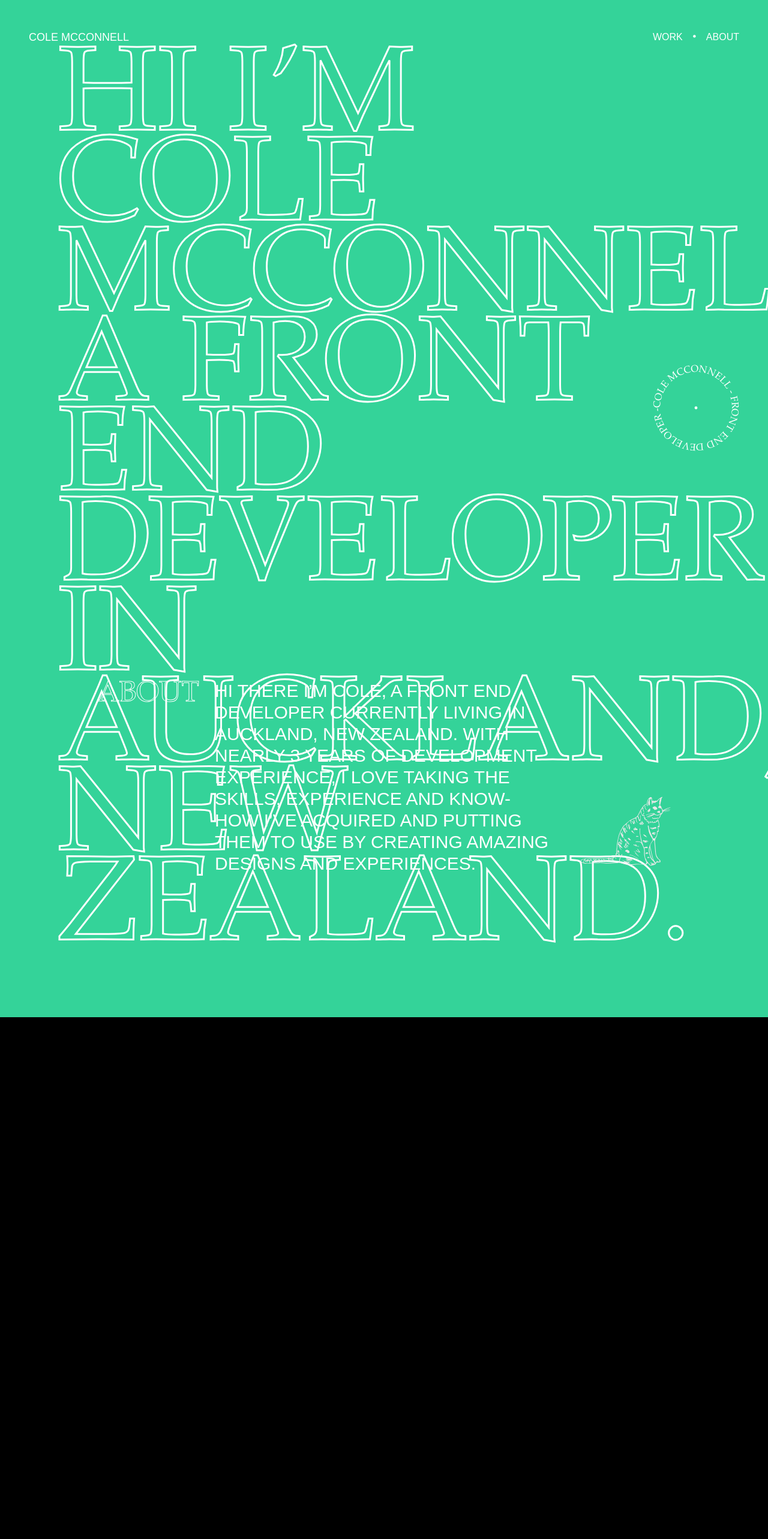
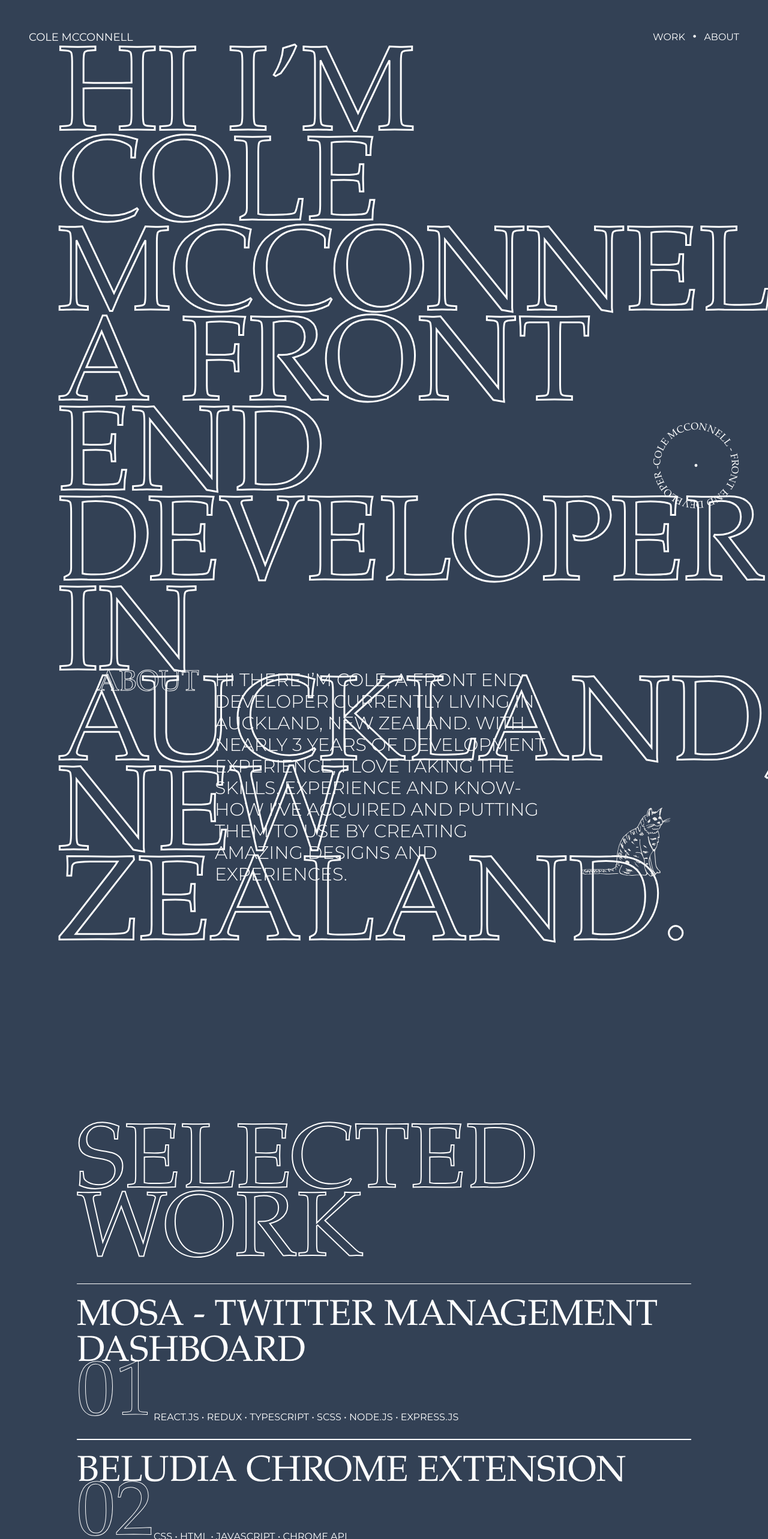
Before and after one commit to ColeInc/personal-portfolio-nextjs, a Next.js app: page / in a window 1280 px wide. Shown: the top 2566 px of the page at 60% size. Before the commit the page ends 1696 px from the top, so only its background shows below. Built offline with nearby package versions, Linux system fonts and the light colour scheme.

Commit message:
initial Selected Works layout and beginning styling

```diff
--- a/components/layout/LandingParagraph.tsx
+++ b/components/landingPage/LandingParagraph.tsx
@@ -1,6 +1,6 @@
 import Image from "next/image";
 import React from "react";
-import Grid from "./Grid";
+import Grid from "../layout/Grid";
 
 const LandingParagraph = () => {
     return (
@@ -8,7 +8,7 @@ const LandingParagraph = () => {
             <Grid>
                 <>
                     <h1 className="col-start-2 text-5xl text-transparent text-stroke-sm">ABOUT</h1>
-                    <p className="col-start-4 col-span-6 text-3xl font-sans leading-9">
+                    <p className="col-start-4 col-span-6 text-3xl leading-9 font-sans font-light">
                         HI THERE I&rsquo;M COLE, A FRONT END DEVELOPER CURRENTLY LIVING IN AUCKLAND, NEW ZEALAND. WITH
                         NEARLY 3 YEARS OF DEVELOPMENT EXPERIENCE, I LOVE TAKING THE SKILLS, EXPERIENCE AND KNOW-HOW
                         I&rsquo;VE ACQUIRED AND PUTTING THEM TO USE BY CREATING AMAZING DESIGNS AND EXPERIENCES.
--- /dev/null
+++ b/components/landingPage/SelectedWorks.tsx
@@ -0,0 +1,29 @@
+import React from "react";
+import SelectedWorksItem from "./SelectedWorksItem";
+import SelectedWorks from "../../models/SelectedWorks";
+
+const projectData: SelectedWorks[] = [
+    {
+        name: "Mosa - Twitter Management Dashboard",
+        techStack: "REACT.JS, REDUX, TYPESCRIPT, SCSS, NODE.JS, EXPRESS.JS",
+    },
+    {
+        name: "Beludia Chrome Extension",
+        techStack: "CSS, HTML, JAVASCRIPT, CHROME API",
+    },
+];
+
+const SelectedWorks = () => {
+    return (
+        <div className="py-48">
+            <h1 className="text-transparent text-10xl text-stroke-md leading-[.75] px-32 pb-6">SELECTED WORK</h1>
+            <div className="mx-32">
+                {projectData.map((item, index) => {
+                    return <SelectedWorksItem key={index} index={index + 1} data={item} />;
+                })}
+            </div>
+        </div>
+    );
+};
+
+export default SelectedWorks;
--- /dev/null
+++ b/components/landingPage/SelectedWorksItem.tsx
@@ -0,0 +1,20 @@
+import React, { ReactElement } from "react";
+import SelectedWorks from "../../models/SelectedWorks";
+
+const SelectedWorksItem: React.FC<{ data: SelectedWorks; index: number }> = props => {
+    const techStackList = props.data.techStack.split(",").join(" \u2022 ");
+
+    return (
+        <div className="flex flex-col justify-between py-6 border-y border-white group hover:border-gray-300 hover:text-gray-300 hover:fill-gray-300">
+            <h1 className="text-6xl group-hover:font-gray-300">{props.data.name.toUpperCase()}</h1>
+            <div className="flex flex-row items-end">
+                <h2 className="text-9xl text-transparent text-stroke-sm leading-[.70] group-hover:text-stroke-hovered">
+                    {props.index.toString().padStart(2, "0")}
+                </h2>
+                <p className="font-sans text-base">{techStackList}</p>
+            </div>
+        </div>
+    );
+};
+
+export default SelectedWorksItem;
--- a/components/navBar/NavBar.tsx
+++ b/components/navBar/NavBar.tsx
@@ -5,17 +5,15 @@ const NavBar = () => {
     return (
         <div className="w-full flex justify-between items-center px-12 pt-12 pb-5 bg-transparent text-white sticky top-0 z-50">
             <Link href="/">
-                <button className="text-lg font-sans font-thin cursor-pointer link link-underline">
-                    COLE MCCONNELL
-                </button>
+                <button className="text-lg font-sans cursor-pointer link link-underline">COLE MCCONNELL</button>
             </Link>
             <div className="w-36 flex justify-between items-center">
                 <Link href="/work">
-                    <button className="link link-underline font-sans font-light">WORK</button>
+                    <button className="link link-underline font-sans">WORK</button>
                 </Link>
                 <p className="cursor-default">&#8226;</p>
                 <Link href="/about">
-                    <button className="link link-underline font-sans font-thin">ABOUT</button>
+                    <button className="link link-underline font-sans">ABOUT</button>
                 </Link>
             </div>
         </div>
--- a/components/ui/RotateArcText.tsx
+++ b/components/ui/RotateArcText.tsx
@@ -3,7 +3,7 @@ import React, { useEffect, useRef, useState } from "react";
 const RotateArcText = () => {
     const spinnerRef = useRef<HTMLDivElement>();
 
-    // as user scrolls assign the correspoinding window.pageYOffset equal to the transform rotate css style on the arched text circle:
+    // as user scrolls assign the corresponding window.pageYOffset equal to the transform rotate css style on the arched text circle:
     useEffect(() => {
         const onScroll = () => {
             window.addEventListener("scroll", function () {
@@ -16,8 +16,7 @@ const RotateArcText = () => {
     }, []);
 
     return (
-        // <div className="bottom-0 right-0 fixed w-60 h-60" ref={spinnerRef}>
-        <div className="bottom-0 right-0 absolute w-60 h-60" ref={spinnerRef}>
+        <div className="bottom-0 right-0 w-60 h-60 absolute" ref={spinnerRef}>
             <svg viewBox="0 0 100 100">
                 <path
                     id="curve"
--- /dev/null
+++ b/models/SelectedWorks.ts
@@ -0,0 +1,6 @@
+interface SelectedWorks {
+    name: string;
+    techStack: string;
+}
+
+export default SelectedWorks;
--- a/package.json
+++ b/package.json
@@ -5,7 +5,7 @@
     "scripts": {
         "dev": "next dev",
         "build": "next build",
-        "start": "next start",
+        "start": "npm run dev",
         "lint": "next lint"
     },
     "dependencies": {
--- /dev/null
+++ b/pages/_document.tsx
@@ -0,0 +1,22 @@
+import Document, { Html, Head, Main, NextScript } from "next/document";
+
+class MyDocument extends Document {
+    render() {
+        return (
+            <Html>
+                <Head>
+                    <link
+                        href="https://fonts.googleapis.com/css2?family=Montserrat:wght@100;200;300;400;500;600;700;800&display=swap"
+                        rel="stylesheet"
+                    />
+                </Head>
+                <body>
+                    <Main />
+                    <NextScript />
+                </body>
+            </Html>
+        );
+    }
+}
+
+export default MyDocument;
--- a/pages/index.tsx
+++ b/pages/index.tsx
@@ -1,31 +1,34 @@
 import Head from "next/head";
-import Image from "next/image";
 import styles from "../styles/Home.module.css";
 import Layout from "../components/layout/Layout";
 import RotateArcText from "../components/ui/RotateArcText";
-import LandingParagraph from "../components/layout/LandingParagraph";
+import LandingParagraph from "../components/landingPage/LandingParagraph";
+import SelectedWorks from "../components/landingPage/SelectedWorks";
 
 export default function Home() {
     return (
-        <div className="bg-emerald-400">
+        <div className="bg-slate-700">
             <Head>
                 <title>Cole McConnell</title>
                 <meta name="description" content="Cole McConnell's Personal Web Portfolio 🌱" />
                 <link rel="icon" href="/assets/icons/favicon.ico" />
+                <link rel="preconnect" href="https://fonts.googleapis.com" />
+                <link rel="preconnect" href="https://fonts.gstatic.com" crossOrigin="true" />
             </Head>
 
             <Layout>
                 <>
-                    <main className="h-screen">
-                        <h1 className="text-transparent text-20xl text-stroke leading-[.75] px-24">
+                    <main className="h-screen relative">
+                        <h1 className="text-transparent text-20xl text-stroke-lg leading-[.75] px-24">
                             HI I&rsquo;M COLE MCCONNELL.
                             <br />A FRONT END DEVELOPER IN AUCKLAND, NEW ZEALAND.
                         </h1>
-
                         <RotateArcText />
                     </main>
 
                     <LandingParagraph />
+
+                    <SelectedWorks />
                 </>
             </Layout>
         </div>
--- a/styles/globals.css
+++ b/styles/globals.css
@@ -1,6 +1,10 @@
 @tailwind base;
 @tailwind components;
 @tailwind utilities;
+
+:root {
+    --text-stroke-color: #fff;
+}
 
 html,
 body {
@@ -10,6 +14,7 @@ body {
         Droid Sans, Helvetica Neue, sans-serif;
     background: #000;
     color: white;
+    /* overflow-x: hidden; */
 }
 
 a {
@@ -32,11 +37,15 @@ a {
 } */
 
 .text-stroke-sm {
-    -webkit-text-stroke: 1px #fff;
+    -webkit-text-stroke: 1px var(--text-stroke-color);
 }
 
-.text-stroke {
-    -webkit-text-stroke: 3px #fff;
+.text-stroke-md {
+    -webkit-text-stroke: 2px var(--text-stroke-color);
+}
+
+.text-stroke-lg {
+    -webkit-text-stroke: 3px var(--text-stroke-color);
 }
 
 .link-underline {
@@ -52,3 +61,9 @@ a {
     background-size: 100% 1px;
     background-position: 0 90%;
 }
+
+@layer utilities {
+    .text-stroke-hovered {
+        --text-stroke-color: #d1d5db;
+    }
+}
--- a/tailwind.config.js
+++ b/tailwind.config.js
@@ -7,6 +7,7 @@ module.exports = {
         },
         extend: {
             fontSize: {
+                "10xl": "9.5rem",
                 "20xl": "12.5rem",
             },
         },
```
